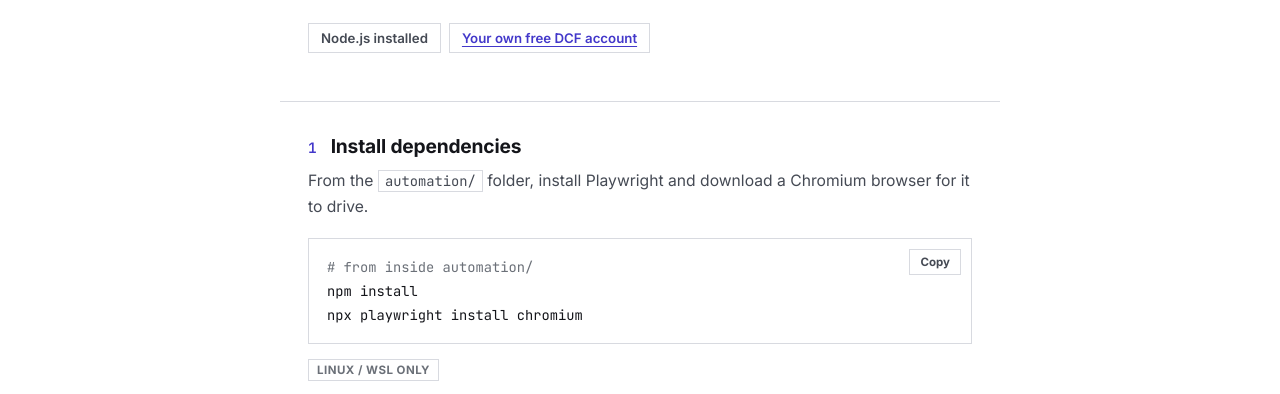
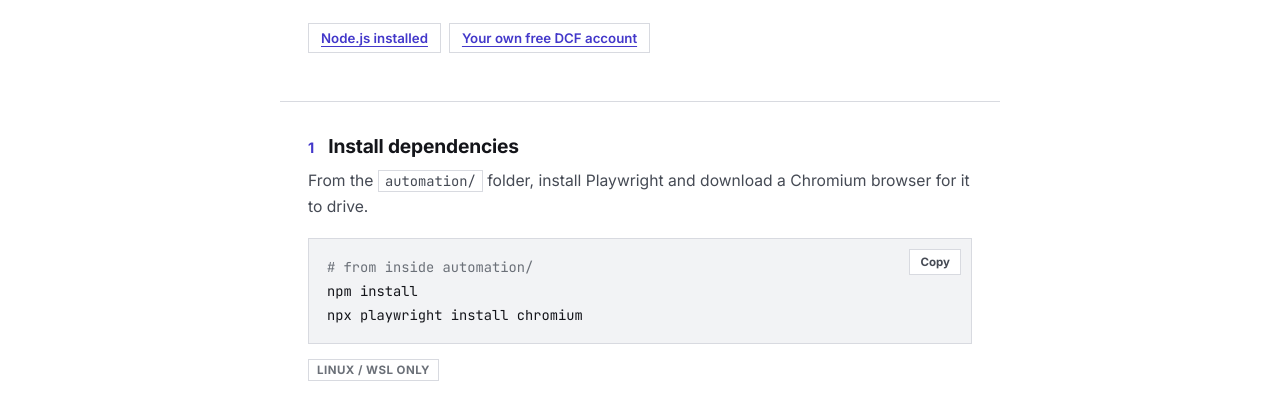
Before and after one commit to ocoleman10/Discounting-Cash-Flows-Models, a plain HTML site: page docs/index.html in a window 1280 px wide. Shown: the part 370-764 px from the top of the page. Drawn offline with Linux system fonts and the light colour scheme.

Commit message:
Updated setup doc

```diff
--- a/docs/index.html
+++ b/docs/index.html
@@ -20,7 +20,7 @@
     --accent: #4338ca;
     --success: #0f7a4d;
     --border: #d8dae0;
-    --code-bg: #ffffff;
+    --code-bg: #f2f3f5;
     --code-border: #d8dae0;
     --code-ink: #14151a;
     --code-comment: #6b7078;
@@ -156,8 +156,8 @@
     margin-bottom: 6px;
   }
   .step-num {
-    font-family: 'JetBrains Mono', monospace;
-    font-weight: 600;
+    font-family: 'Inter', sans-serif;
+    font-weight: 700;
     font-size: 0.9rem;
     color: var(--accent);
     flex-shrink: 0;
@@ -334,7 +334,7 @@
   <h1>Run your models without touching the browser</h1>
   <p>A small Playwright script that drives <strong>discountingcashflows.com</strong>'s model editor for you — paste a <code>main.py</code> in, pick a ticker, and it runs the same way as if you'd done it by hand.</p>
   <div class="prereqs">
-    <span class="prereq-pill">Node.js installed</span>
+    <span class="prereq-pill"><a href="https://nodejs.org/">Node.js installed</a></span>
     <span class="prereq-pill"><a href="https://discountingcashflows.com/">Your own free DCF account</a></span>
   </div>
 </div>
```
